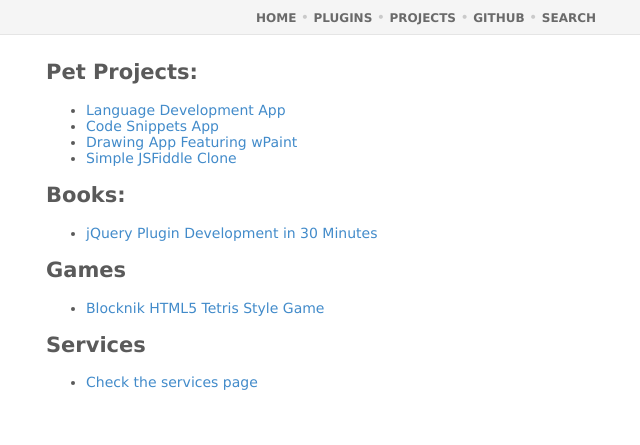
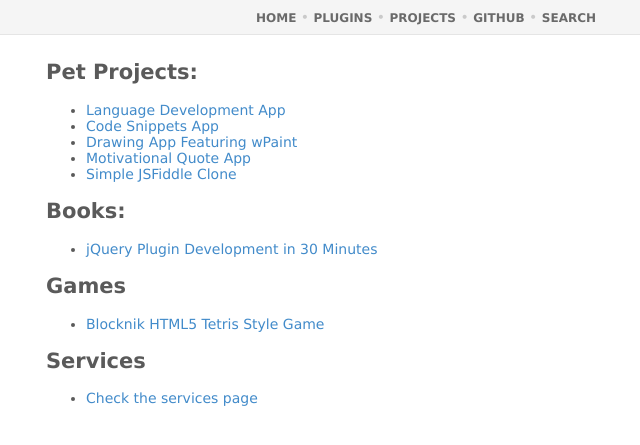
Before and after one commit to websanova/websanova.github.io, a Jekyll site: the page built from projects.md, in a window 1280 px wide. Shown: the top 445 px of the page, without its empty margins (214-854 px from the left). Built offline with Jekyll 4.4.1, drawn with Linux system fonts in a browser that asks for light colours.

Commit message:
Add pet project link.

```diff
--- a/projects.md
+++ b/projects.md
@@ -13,6 +13,7 @@
 * [Language Development App](http://langnova.com)
 * [Code Snippets App](http://coderegator.com)
 * [Drawing App Featuring wPaint](http://pixanova.com)
+* [Motivational Quote App](http://wallsofinspiration.com)
 * [Simple JSFiddle Clone](http://jsnova.websanova.com)
 
 ## Books:
```
